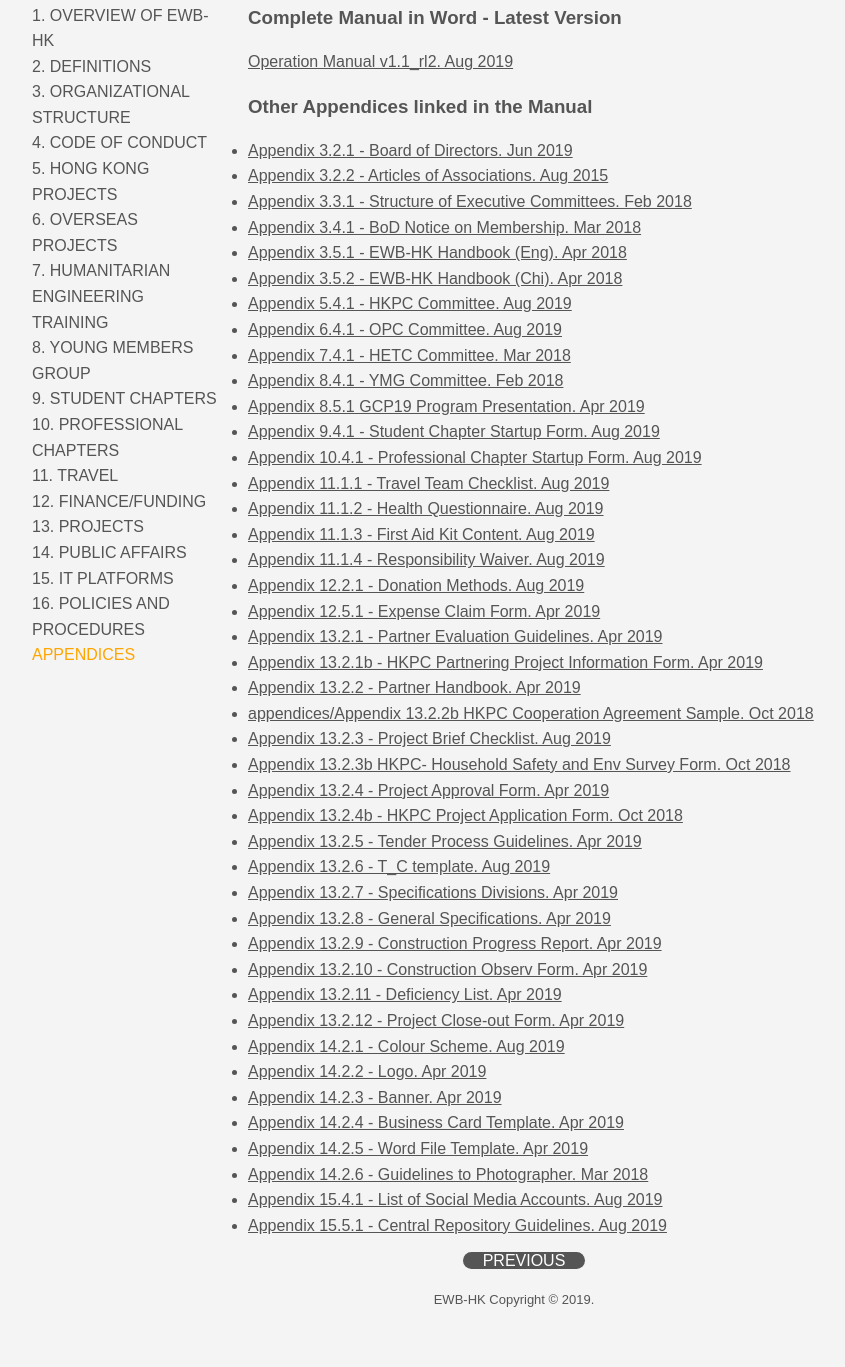
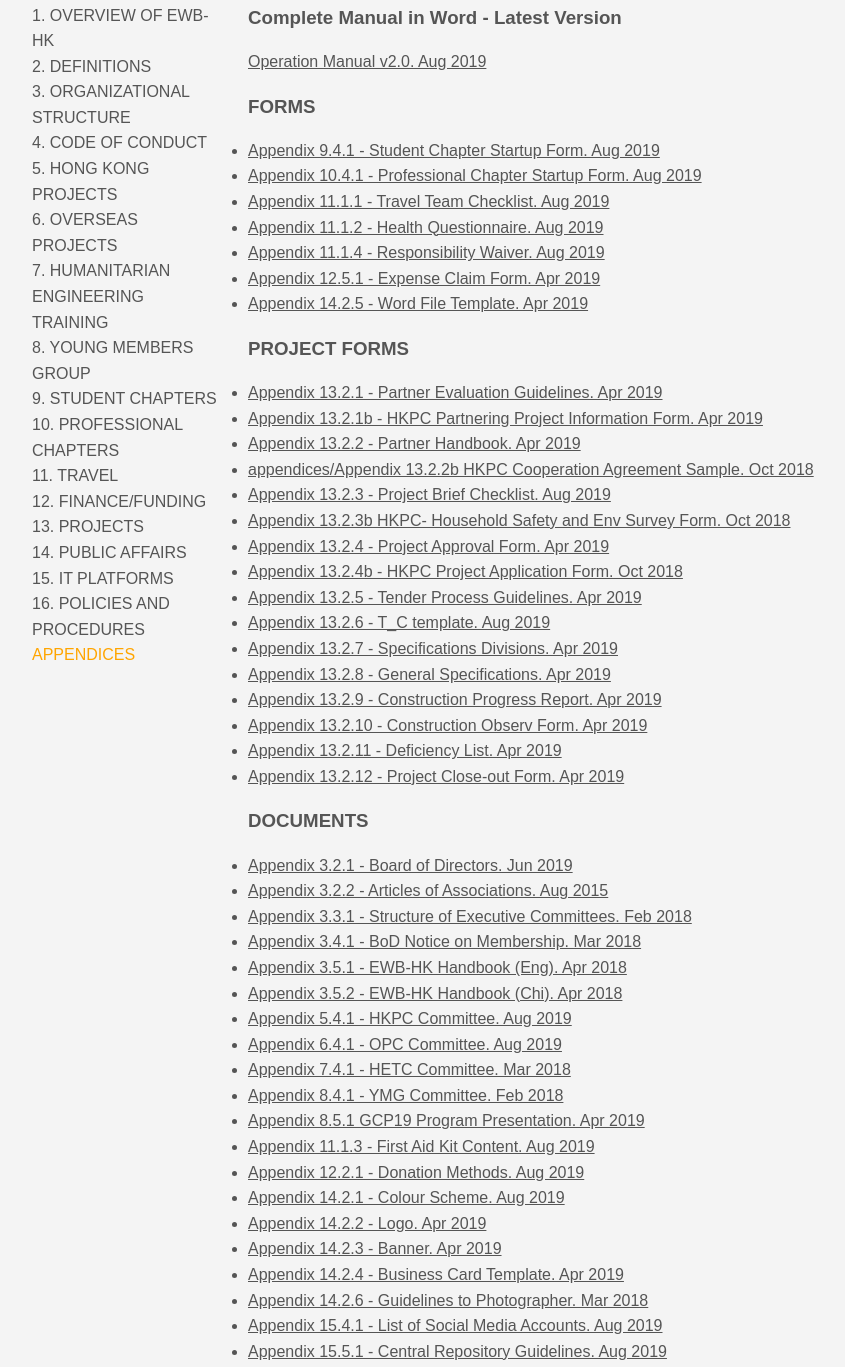
Before and after one commit to albannabla/picturesraffle, a plain HTML site: page appendices.html in a window 1280 px wide. Shown: the part 179-1546 px from the top of the page, without its empty margins (126-971 px from the left). Before the commit the page ends 1505 px from the top, so only its background shows below. Drawn offline with Linux system fonts and the light colour scheme.

Commit message:
modified appendices in groups

```diff
--- a/appendices.html
+++ b/appendices.html
@@ -46,28 +46,19 @@
             <div class="content">
                 <h2>APPENDICES</h2>
                 <h3>Complete Manual in Word - Latest Version</h3>
-                <a href="appendices/OPERATION MANUAL DRAFT v1.1_rl2.docx"> Operation Manual v1.1_rl2. Aug 2019</a>
-                <h3>Other Appendices linked in the Manual</h3>
+                <a href="appendices/OPERATION MANUAL v2.0.docx" download> Operation Manual v2.0. Aug 2019</a>
+                <h3>FORMS</h3>
                 <ul>
-                	<li><a href="appendices/Appendix 3.2.1 - Board of Directors - June 2019.docx" download> Appendix 3.2.1 - Board of Directors. Jun 2019</a></li>
-                	<li><a href="appendices/Appendix 3.2.2 EWB (HK) Ltd Articles of Association (printed copy).pdf" download> Appendix 3.2.2 - Articles of Associations. Aug 2015 </a></li>
-                	<li><a href="appendices/Appendix 3.3.1 - Structure of Executive Committees.pdf" download> Appendix 3.3.1 - Structure of Executive Committees. Feb 2018</a></li>
-                	<li><a href="appendices/Appendix 3.4.1 - BoD Notice on Membership.pdf" download> Appendix 3.4.1 - BoD Notice on Membership. Mar 2018</a></li>
-                	<li><a href="appendices/Appendix 3.5.1 EWB-HK Handbook (Eng) (v20180401).pdf" download> Appendix 3.5.1 - EWB-HK Handbook (Eng). Apr 2018</a></li>
-                	<li><a href="appendices/Appendix 3.5.2 EWB-HK Handbook (Chi) 工作手册 (v20180401).pdf" download> Appendix 3.5.2 - EWB-HK Handbook (Chi). Apr 2018</a></li>
-                	<li><a href="appendices/Appendix 5.4.1 - HKPC Committee.docx" download> Appendix 5.4.1 - HKPC Committee. Aug 2019</a></li>
-                	<li><a href="appendices/Appendix 6.4.1 - OPC Committee.docx" download> Appendix 6.4.1 - OPC Committee. Aug 2019</a></li>
-                	<li><a href="appendices/Appendix 7.4.1 - HETC Committee.docx" download> Appendix 7.4.1 - HETC Committee. Mar 2018</a></li>
-                    <li><a href="appendices/Appendix 8.4.1 - YMG Committee.docx" download> Appendix 8.4.1 - YMG Committee. Feb 2018</a></li>
-                	<li><a href="appendices/Appendix 8.5.1 GCP19 Program.pptx" download> Appendix 8.5.1 GCP19 Program Presentation. Apr 2019</a></li>
                 	<li><a href="appendices/Appendix 9.4.1 - Student Chapter Startup Form.xls" download>Appendix 9.4.1 - Student Chapter Startup Form. Aug 2019</a></li>
                 	<li><a href="appendices/Appendix 10.4.1 - Professional Chapter Startup Form.xls" download> Appendix 10.4.1 - Professional Chapter Startup Form. Aug 2019</a></li>
                 	<li><a href="appendices/Appendix 11.1.1 - Travel Team Checklist.doc" download>Appendix 11.1.1 - Travel Team Checklist. Aug 2019</a></li>
                 	<li><a href="appendices/Appendix 11.1.2 - Health Questionnaire.docx" download>Appendix 11.1.2 - Health Questionnaire. Aug 2019</a></li>
-                	<li><a href="appendices/Appendix 11.1.3 - First Aid Kit Content.doc" download>Appendix 11.1.3 - First Aid Kit Content. Aug 2019</a></li>
                 	<li><a href="appendices/Appendix 11.1.4 - Responsibility Waiver.docx" download>Appendix 11.1.4 - Responsibility Waiver. Aug 2019</a></li>
-                	<li><a href="appendices/Appendix 12.2.1 - Donation Methods.docx" download> Appendix 12.2.1 - Donation Methods. Aug 2019</a></li>
                 	<li><a href="appendices/Appendix 12.5.1 - Expense Claim Form.xlsx" download="">Appendix 12.5.1 - Expense Claim Form. Apr 2019</a></li>
+                	<li><a href="appendices/Appendix 14.2.5 - Word File Template.docx" download>Appendix 14.2.5 - Word File Template. Apr 2019</a></li>
+                </ul>
+                <h3>PROJECT FORMS</h3>
+                <ul>
                 	<li><a href="appendices/Appendix 13.2.1 - Partner Evaluation.xlsx" download="">Appendix 13.2.1 - Partner Evaluation Guidelines. Apr 2019 </a></li>
                 	<li><a href="appendices/Appendix 13.2.1b500 - HKPC Partnering Project Information Form.doc" download> Appendix 13.2.1b - HKPC Partnering Project Information Form. Apr 2019</a></li>
                 	<li><a href="appendices/Appendix 13.2.2 - Partner Handbook.docx" download> Appendix 13.2.2 - Partner Handbook. Apr 2019</a></li>
@@ -84,11 +75,26 @@
                 	<li><a href="appendices/Appendix 13.2.10 Construction Observ Form.doc" download>Appendix 13.2.10 - Construction Observ Form. Apr 2019</a></li>
                 	<li><a href="appendices/Appendix 13.2.11 -Deficiency List.doc" download>Appendix 13.2.11 - Deficiency List. Apr 2019</a></li>
                 	<li><a href="appendices/Appendix 13.2.12 - Project Close-out Form.docx" download>Appendix 13.2.12 - Project Close-out Form. Apr 2019</a></li>
+                </ul>
+                <h3>DOCUMENTS</h3>
+                <ul>
+                	<li><a href="appendices/Appendix 3.2.1 - Board of Directors - June 2019.docx" download> Appendix 3.2.1 - Board of Directors. Jun 2019</a></li>
+                	<li><a href="appendices/Appendix 3.2.2 EWB (HK) Ltd Articles of Association (printed copy).pdf" download> Appendix 3.2.2 - Articles of Associations. Aug 2015 </a></li>
+                	<li><a href="appendices/Appendix 3.3.1 - Structure of Executive Committees.pdf" download> Appendix 3.3.1 - Structure of Executive Committees. Feb 2018</a></li>
+                	<li><a href="appendices/Appendix 3.4.1 - BoD Notice on Membership.pdf" download> Appendix 3.4.1 - BoD Notice on Membership. Mar 2018</a></li>
+                	<li><a href="appendices/Appendix 3.5.1 EWB-HK Handbook (Eng) (v20180401).pdf" download> Appendix 3.5.1 - EWB-HK Handbook (Eng). Apr 2018</a></li>
+                	<li><a href="appendices/Appendix 3.5.2 EWB-HK Handbook (Chi) 工作手册 (v20180401).pdf" download> Appendix 3.5.2 - EWB-HK Handbook (Chi). Apr 2018</a></li>
+                	<li><a href="appendices/Appendix 5.4.1 - HKPC Committee.docx" download> Appendix 5.4.1 - HKPC Committee. Aug 2019</a></li>
+                	<li><a href="appendices/Appendix 6.4.1 - OPC Committee.docx" download> Appendix 6.4.1 - OPC Committee. Aug 2019</a></li>
+                	<li><a href="appendices/Appendix 7.4.1 - HETC Committee.docx" download> Appendix 7.4.1 - HETC Committee. Mar 2018</a></li>
+                    <li><a href="appendices/Appendix 8.4.1 - YMG Committee.docx" download> Appendix 8.4.1 - YMG Committee. Feb 2018</a></li>
+                	<li><a href="appendices/Appendix 8.5.1 GCP19 Program.pptx" download> Appendix 8.5.1 GCP19 Program Presentation. Apr 2019</a></li>
+                	<li><a href="appendices/Appendix 11.1.3 - First Aid Kit Content.doc" download>Appendix 11.1.3 - First Aid Kit Content. Aug 2019</a></li>
+                	<li><a href="appendices/Appendix 12.2.1 - Donation Methods.docx" download> Appendix 12.2.1 - Donation Methods. Aug 2019</a></li>
                 	<li><a href="appendices/Appendix 14.2.1 - Colour Scheme.pptx" download> Appendix 14.2.1 - Colour Scheme. Aug 2019</a></li>
                 	<li><a href="appendices/Appendix 14.2.2 - Logo.gif" download> Appendix 14.2.2 - Logo. Apr 2019</a></li>
                 	<li><a href="appendices/Appendix 14.2.3 - Banner.jpg" download> Appendix 14.2.3 - Banner. Apr 2019</a></li>
                 	<li><a href="appendices/Appendix 14.2.4 -Business card Template.pptx" download>Appendix 14.2.4 - Business Card Template. Apr 2019</a></li>
-                	<li><a href="appendices/Appendix 14.2.5 - Word File Template.docx" download>Appendix 14.2.5 - Word File Template. Apr 2019</a></li>
                 	<li><a href="appendices/Appendix 14.2.6 Guidelines to Photographer.docx" download>Appendix 14.2.6 - Guidelines to Photographer. Mar 2018</a></li>
                 	<li><a href="appendices/Appendix 15.4.1 - List of Social Media Accounts.docx" download> Appendix 15.4.1 - List of Social Media Accounts. Aug 2019</a></li>
                 	<li><a href="appendices/Appendix 15.5.1 - Central Repository Guidelines.docx" download> Appendix 15.5.1 - Central Repository Guidelines. Aug 2019</a></li>
```
Also changed, not shown: 2 other files.
